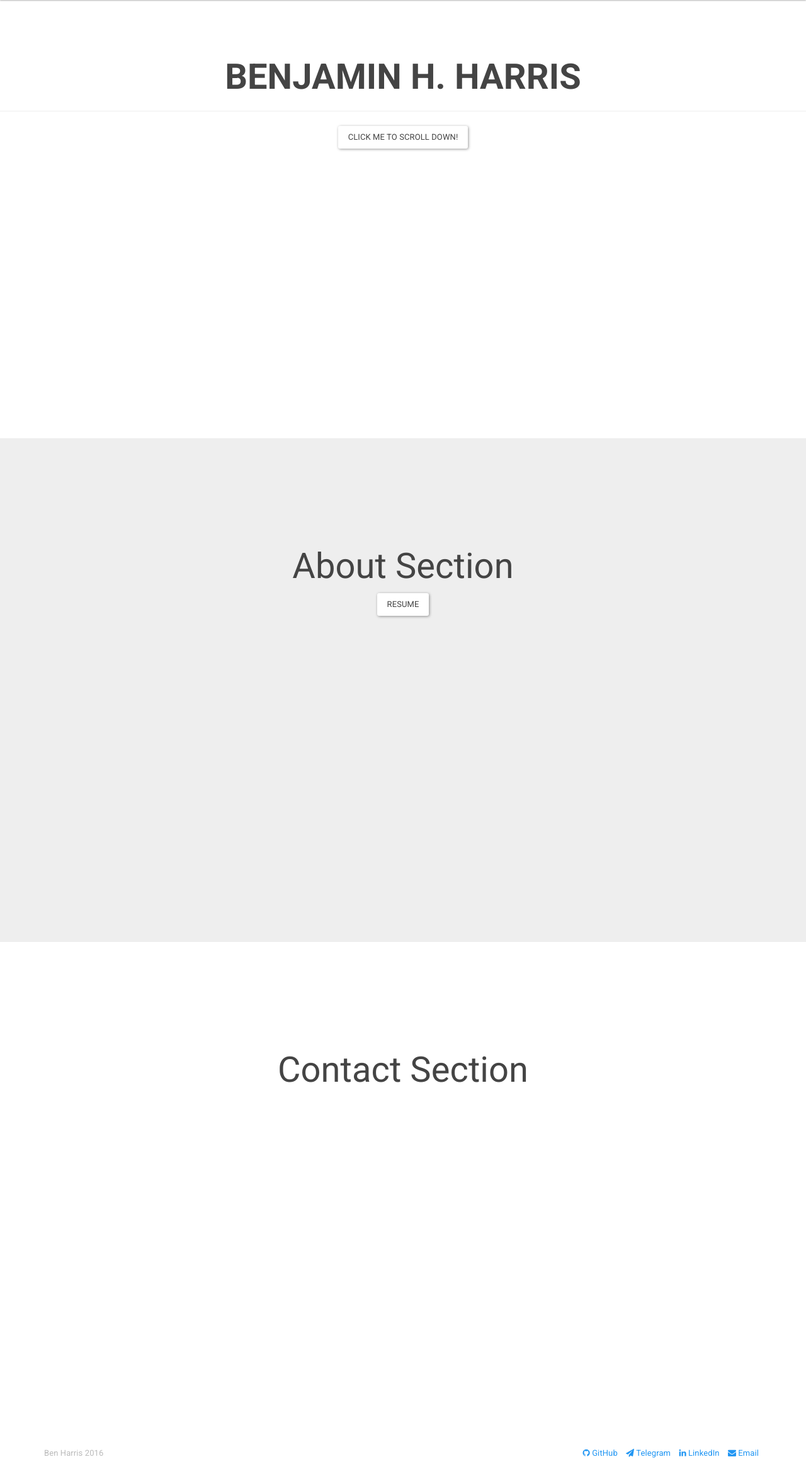
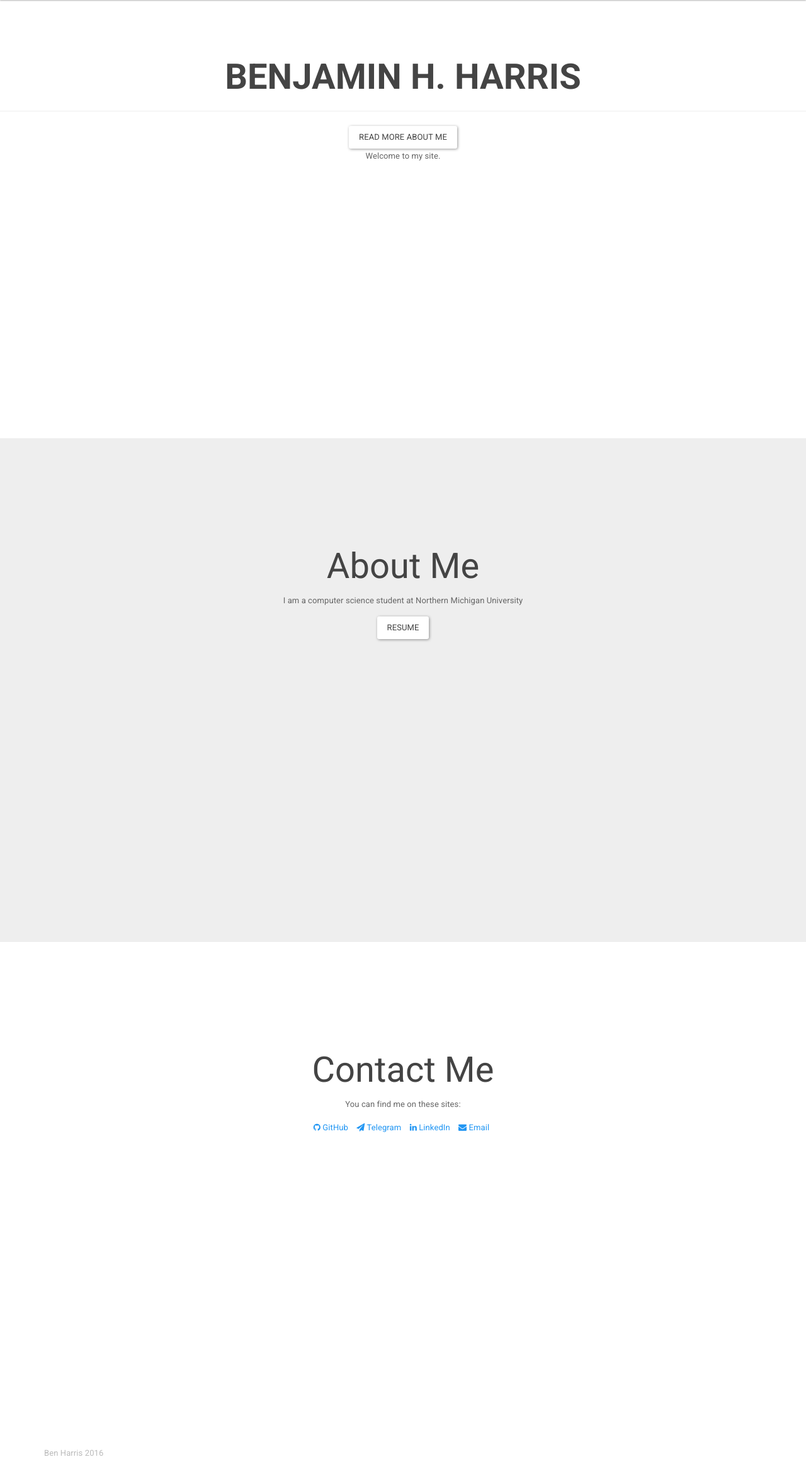
Before and after one commit to benharri/benhh.com, a PHP site: template web/views/one-page-site.twig in a window 1280 px wide. Shown: the part 104-2437 px from the top of the page at 63% size. Run offline with PHP 8.4, Linux system fonts and the light colour scheme; the template is opened without the code that fills it, so the values that code supplies are empty; some libraries are stand-ins or nearby versions.

Commit message:
add some stuff to the /one/test page

```diff
--- a/web/index.php
+++ b/web/index.php
@@ -11,6 +11,7 @@ $app->register(new Silex\Provider\TwigServiceProvider(), array(
 
 // index
 $app->get('/', function() use($app) {
+  // return $app->redirect($app['url_generator']->generate('onepage'));
   return $app['twig']->render('index.twig');
 });
 
@@ -19,7 +20,8 @@ $app->get('/test', function() use($app) {
 });
 $app->get('/one', function() use($app) {
   return $app['twig']->render('one-page-site.twig');
-});
+})
+->bind('onepage');
 
 // serve resume
 $app->get('/resume', function() use($app) {
--- a/web/views/footer.html
+++ b/web/views/footer.html
@@ -2,12 +2,7 @@
   <footer class="footer">
     <div class="container">
       <p class="pull-left text-muted">Ben Harris 2016</p>
-      <ul class="pull-right text-muted list-inline">
-        <li><a href="https://github.com/benharri"><span class="fa fa-github"></span> GitHub</a></li>
-        <li><a href="https://telegram.me/benharris"><span class="fa fa-paper-plane"></span> Telegram</a></li>
-        <li><a href="https://www.linkedin.com/in/benjaminhharris"><span class="fa fa-linkedin"></span> LinkedIn</a></li>
-        <li><a href="mailto:me@benhharris.com"><span class="fa fa-envelope"></span> Email</a></li>
-      </ul>
+
     </div>
   </footer>
 
--- a/web/views/one-page-site.twig
+++ b/web/views/one-page-site.twig
@@ -19,7 +19,8 @@
       <div class="container">
         <div class="row">
           <div class="col-lg-12">
-                    <a class="btn btn-default page-scroll" href="#about">Click Me to Scroll Down!</a>
+            <a class="btn btn-default page-scroll" href="#about">Read more about me</a>
+            <p>Welcome to my site.</p>
           </div>
         </div>
       </div>
@@ -30,7 +31,8 @@
       <div class="container">
         <div class="row">
           <div class="col-lg-12">
-                    <h1>About Section</h1>
+            <h1>About Me</h1>
+            <p>I am a computer science student at Northern Michigan University</p>
             <a href="/resume" class="btn btn-default">Resume</a>
           </div>
         </div>
@@ -42,7 +44,14 @@
         <div class="container">
             <div class="row">
                 <div class="col-lg-12">
-                    <h1>Contact Section</h1>
+                    <h1>Contact Me</h1>
+                    <p>You can find me on these sites:</p>
+                    <ul class="text-muted list-inline">
+                      <li><a href="https://github.com/benharri"><span class="fa fa-github"></span> GitHub</a></li>
+                      <li><a href="https://telegram.me/benharris"><span class="fa fa-paper-plane"></span> Telegram</a></li>
+                      <li><a href="https://www.linkedin.com/in/benjaminhharris"><span class="fa fa-linkedin"></span> LinkedIn</a></li>
+                      <li><a href="mailto:me@benhharris.com"><span class="fa fa-envelope"></span> Email</a></li>
+                    </ul>
                 </div>
             </div>
         </div>
```
Lines whose indentation alone changed are shown as unchanged.
